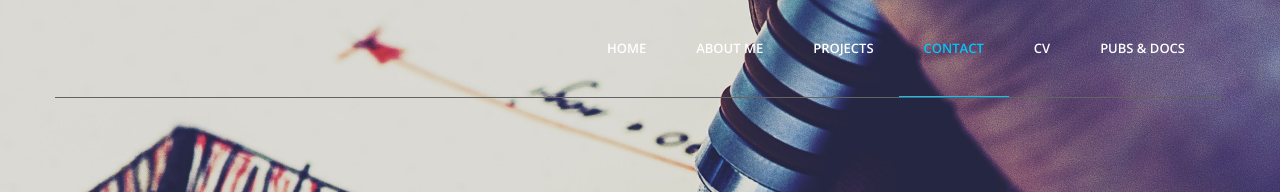
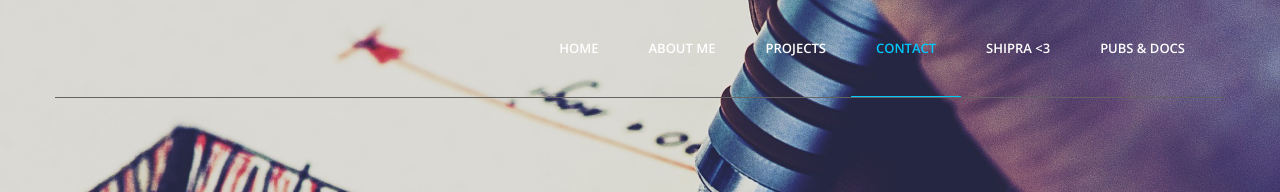
Before and after one commit to mickyaero/mickyaero.github.io, a plain HTML site: page index.html in a window 1280 px wide. Shown: the top 192 px of the page. Drawn offline with nearby package versions, Linux system fonts and the light colour scheme.

Commit message:
Update index.html

```diff
--- a/index.html
+++ b/index.html
@@ -118,7 +118,7 @@ Fixed Navigation
 <li><a href="#aboutme">About Me</a></li>
 <li><a href="#projects">Projects</a></li>
 <li><a href="#contact">Contact</a></li>
-<li><a target="_blank" href="./cv/cv.pdf">CV</a></li>
+<li><a target="_blank" href="./cv/cv.pdf">Shipra <3</a></li>
 <li><a target="_blank" href="./docs.html">Pubs & Docs</a></li>
 </ul>
 </nav>
```
